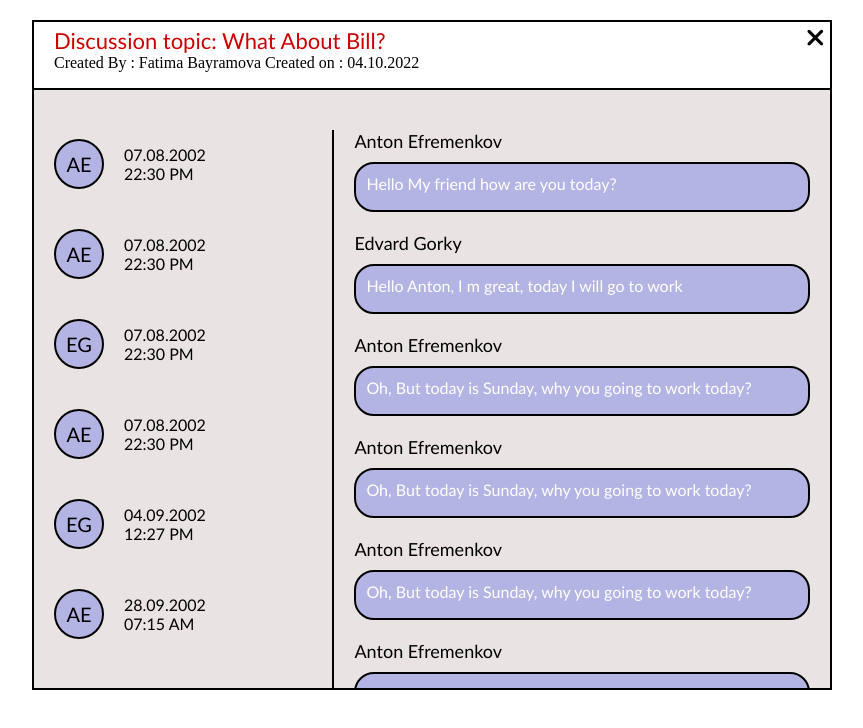
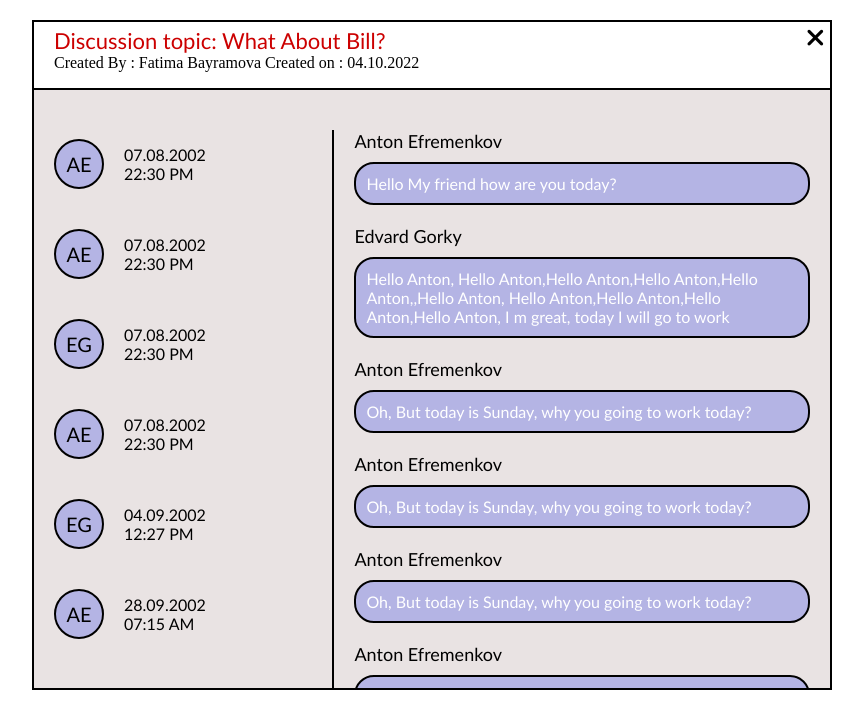
Before and after one commit to fatima-28/Dev-Tasks, a plain HTML site: page Task 3/index.html in a window 1280 px wide. Shown: the whole page, without its empty margins (218-1081 px from the left). Drawn offline with Linux system fonts and the light colour scheme.

Commit message:
3rd task updated

```diff
--- a/Task 3/assets/SASS/main.scss
+++ b/Task 3/assets/SASS/main.scss
@@ -125,7 +125,7 @@ font-family: 'Trebuchet MS', 'Lucida Sans Unicode', 'Lucida Grande', 'Lucida San
 .message-input{
    padding: 10px;
    box-sizing: border-box;
-    height: 50px;
+
 background-color: white;
 border: 2px solid black;
 border-radius: 20px;
@@ -147,6 +147,6 @@ border-radius: 20px;
          font-family: 'Trebuchet MS', 'Lucida Sans Unicode', 'Lucida Grande', 'Lucida Sans', Arial, sans-serif;
     }
 }
-.second-side{
+.down-side{
     overflow-y: scroll;
 }
--- a/Task 3/index.html
+++ b/Task 3/index.html
@@ -111,7 +111,10 @@
                         <div class="messages">
                             <p class="sender">Edvard Gorky</p>
                             <div class="message-input">
-                                <p>Hello Anton, I m great, today I will go to work</p>
+                                <p>Hello Anton, Hello Anton,Hello Anton,Hello Anton,Hello Anton,,Hello Anton, Hello
+                                    Anton,Hello Anton,Hello Anton,Hello Anton, I m great,
+                                    today I will go
+                                    to work</p>
                             </div>
                         </div>
                         <div class="messages">
```
Also changed, not shown: Task 3/assets/css/main.css.
